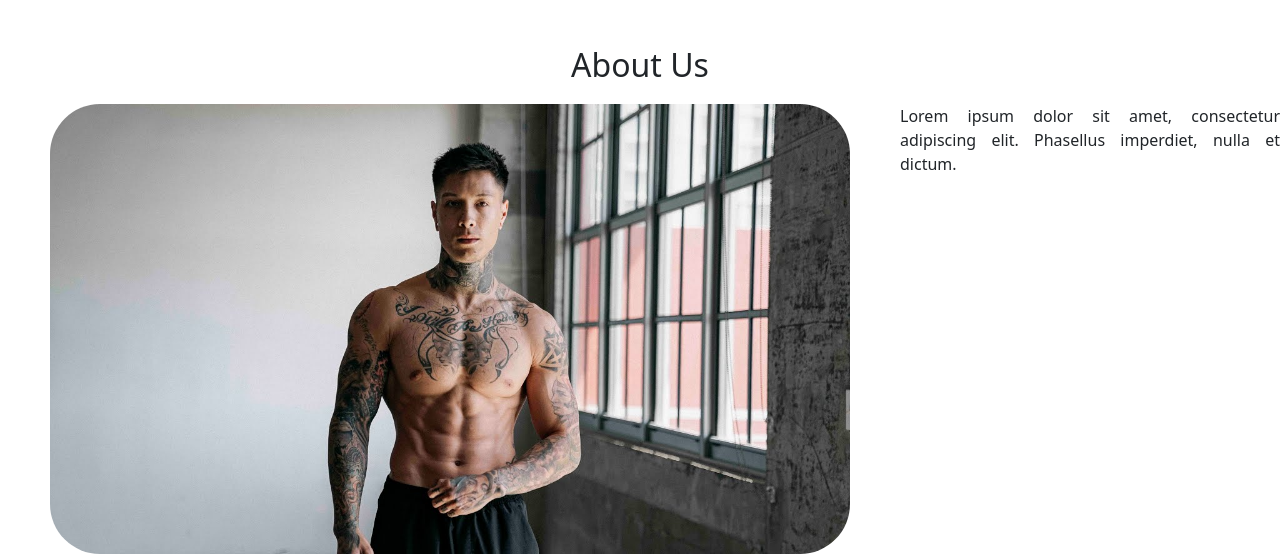
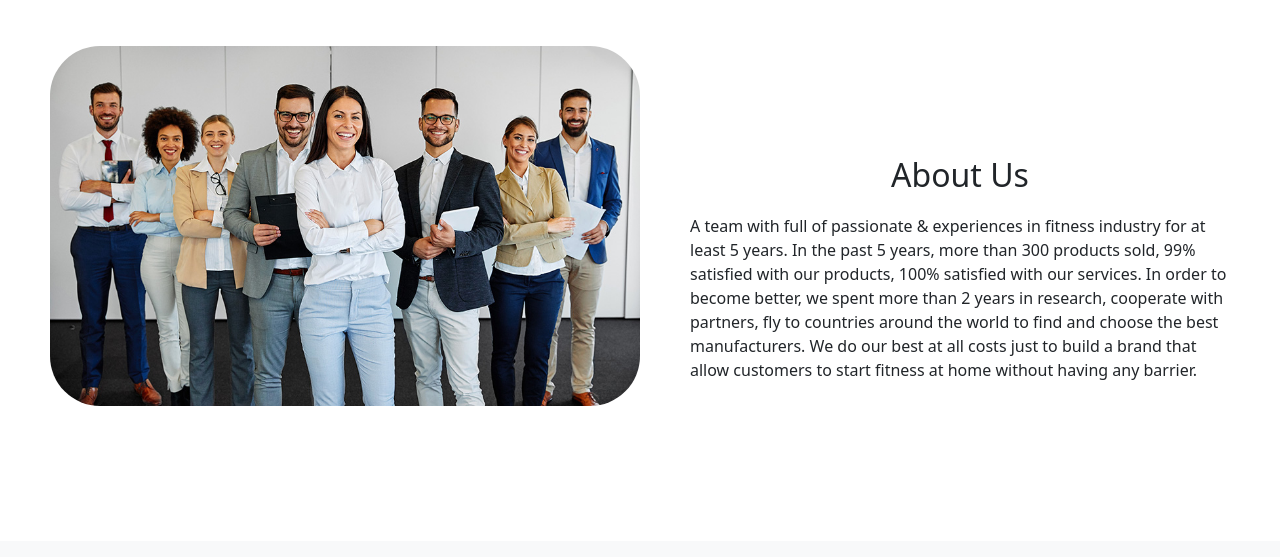
Before and after one commit to kimialias/corporate-website-for-merdeka-merchandies-competitio, a plain HTML site: page index.html in a window 1280 px wide. Shown: the part 460-1017 px from the top of the page. Drawn offline with nearby package versions, Linux system fonts and the light colour scheme.

Commit message:
Minor changes

```diff
--- a/index.html
+++ b/index.html
@@ -54,10 +54,13 @@
     <!-- About Us Section -->
     <section id="about" class="py-5">
         <div class="heria">
-            <h2>About Us</h2>
+            <img src="img/team.jpg" alt=”nature”>
             <p>
-                <img src="img/heria.jpg" alt=”nature”>
-                Lorem ipsum dolor sit amet, consectetur adipiscing elit. Phasellus imperdiet, nulla et dictum.
+
+                <h2>About Us</h2>
+                A team with full of passionate & experiences in fitness industry for at least 5 years. In the past 5 years, more than 300 products sold, 99% satisfied with our products, 100% satisfied with our services.
+
+In order to become better, we spent more than 2 years in research, cooperate with partners, fly to countries around the world to find and choose the best manufacturers. We do our best at all costs just to build a brand that allow customers to start fitness at home without having any barrier.
             </p>
         </div>
     </section>
--- a/style.css
+++ b/style.css
@@ -66,28 +66,32 @@ div.header .btn {
 
 div.heria {
     background-color: white;
-    padding: 0px; /* Adjust padding to reduce empty space */
-    text-align: left; /* Align content to the left */
+    padding: 0px;
+    text-align: left;
+    justify-content: center;
+    align-items: center;
+    margin-right: 50px;
+    margin-left: 50px;
+}
+
+div.heria img {
+    width: 50%;
+    height: auto;
+    border-radius: 50px;
+    margin-right: 50px; /* Adjust spacing between image and text */
+    float: left; /* Float the image to the left */
 }
 
 div.heria h2 {
-    margin-bottom: 20px; /* Adds space between the heading and the paragraph */
-    text-align: center; /* Centers the "About Us" title */
-}
-
-div.heria img {
-    width: 800px; /* Set a smaller width for the image */
-    height: auto;
-    border-radius: 50px; /* Rounded edges */
-    margin-left: 50px;
-    margin-right: 50px; /* Adds space between the image and the text */
-    float: left; /* Aligns the image to the left of the text */
+    text-align: center;
+    margin-bottom: 20px;
 }
 
 div.heria p {
-    text-align: justify; /* Proper paragraph formatting */
-    overflow: hidden; /* Ensure proper text wrapping around the image */
-    margin-top: 0;
+    text-align: center;
+    padding-bottom: 8%;
+    margin-right: 50px;
+    overflow: hidden;
 }
 
 div.services{
--- a/styles.css
+++ /dev/null
@@ -1,80 +0,0 @@
-/* General Styles */
-body {
-    font-family: Arial, sans-serif;
-    margin: 0;
-    padding: 0;
-    line-height: 1.6;
-}
-
-/* Hero Section */
-#hero {
-    height: 100vh;
-    background: url('img/pxfuel.jpg') no-repeat center center/cover;
-    text-align: center;
-}
-
-#hero h1 {
-    font-size: 3rem;
-    margin-bottom: 20px;
-}
-
-#hero p {
-    font-size: 1.5rem;
-    margin-bottom: 30px;
-}
-
-#hero .btn {
-    font-size: 1.2rem;
-    padding: 10px 30px;
-}
-
-/* Header */
-header {
-    background: rgba(0, 0, 0, 0.8);
-    position: sticky;
-    top: 0;
-    z-index: 1000;
-}
-
-header.div{
-    position: absolute;
-    align-items: center;
-    width: 100%;
-}
-
-header h1 {
-    margin: 0;
-}
-
-header img {
-    width: 100px;
-}
-
-/* Navbar */
-.navbar-nav .nav-link {
-    color: #fff !important;
-}
-
-/* Sections */
-.section {
-    padding: 60px 0;
-}
-
-/* About Us */
-#about {
-    background: #f8f9fa;
-}
-
-/* Products */
-.card img {
-    max-width: 100%;
-    height: auto;
-}
-
-/* Footer */
-footer {
-    background: #333;
-    color: #fff;
-    text-align: center;
-    padding: 20px 0;
-}
```
Also changed, not shown: img/banner.png, img/team.jpg (added).
